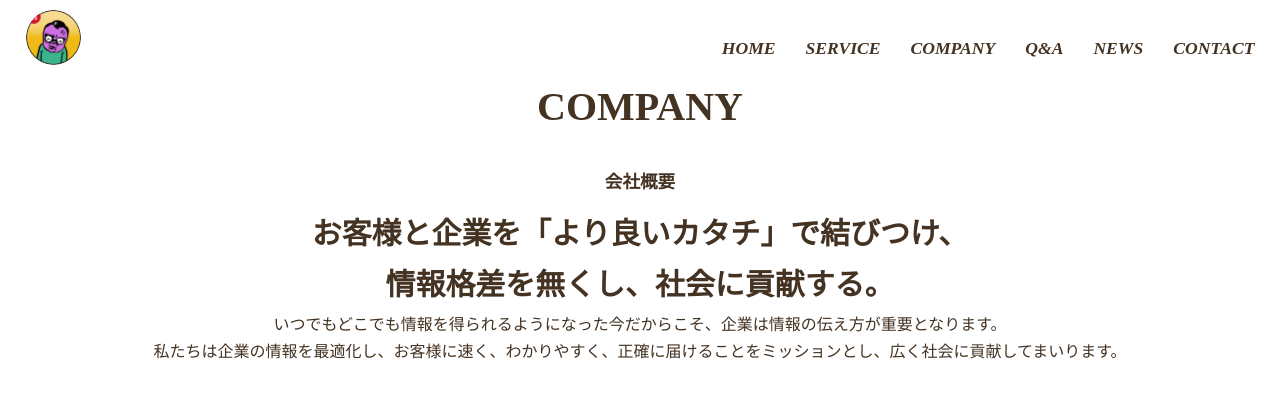
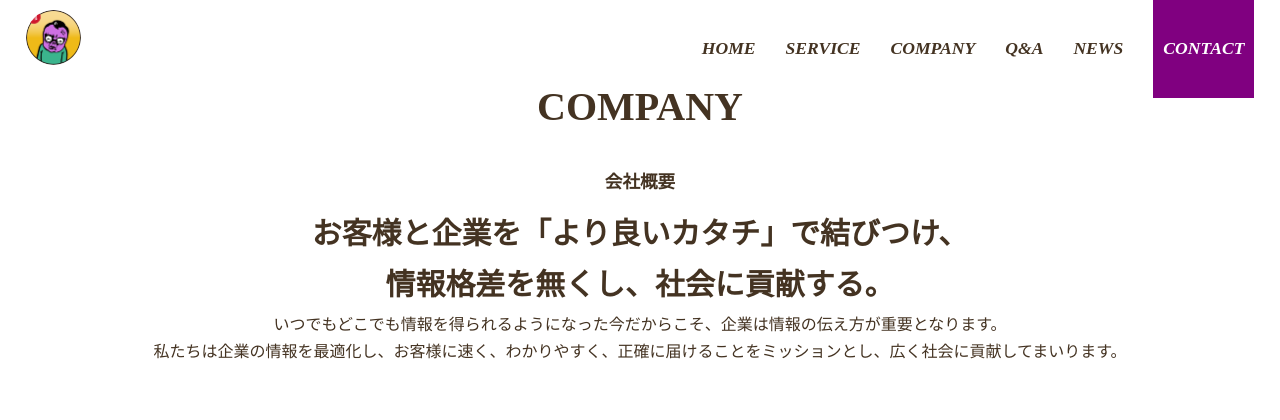
Before and after one commit to JUNJI-MUROI/hp, a PHP site: page /company.html in a window 1280 px wide. Shown: the top 420 px of the page. Run offline with PHP 8.4, Linux system fonts and the light colour scheme.

```diff
--- a/company.html
+++ b/company.html
@@ -19,7 +19,9 @@
             <li><a href="company.html">COMPANY</a></li>
             <li><a href="qanda.html">Q&A</a></li>
             <li><a href="news.html">NEWS</a></li>
-            <li><a href="contact.html">CONTACT</a></li>
+            <div class="con">
+                <li><a href="contact.html">CONTACT</a></li>
+              </div>
           </ul>
         </nav>
       </header>
--- a/contact.html
+++ b/contact.html
@@ -9,9 +9,7 @@
     <!-- Google Tag Manager -->
     <link rel="stylesheet" href="style.css">
     <link rel="icon" href="image/home-icon.png" type="image/png">
-
 </head>
-
 <body>
   <header class="page-header wrapper">
     <a href="index.html"> <img src="image/home-icon.png" alt="home-icon" class="logo"></a>
@@ -22,7 +20,9 @@
         <li><a href="company.html">COMPANY</a></li>
         <li><a href="qanda.html">Q&A</a></li>
         <li><a href="news.html">NEWS</a></li>
-        <li><a href="contact.html">CONTACT</a></li>
+        <div class="con">
+          <li><a href="contact.html">CONTACT</a></li>
+        </div>
       </ul>
     </nav>
   </header>
--- a/index.html
+++ b/index.html
@@ -21,7 +21,9 @@
                     <li><a href="company.html">COMPANY</a></li>
                     <li><a href="qanda.html">Q&A</a></li>
                     <li><a href="news.html">NEWS</a></li>
-                    <li><a href="contact.html">CONTACT</a></li>
+                    <div class="con">
+                        <li><a href="contact.html">CONTACT</a></li>
+                      </div>
                 </ul>
             </nav>
         </header>
@@ -138,7 +140,7 @@
                         <img src="https://www.dar-win.jp/darwin/wp-content/themes/theme-darwin/images/top-mission-img2.jpg" class="img-responsive">
                     </div>
                     <div class="wor">
-                        <h2 class="sizeb">WORKS</h2>
+                        <h2 class="sizeb">COMPANY</h2>
                         <p>
                             官公庁から中小企業まで幅広い業種のweb制作の実績が御座います。
                             <br>
--- a/service.html
+++ b/service.html
@@ -18,7 +18,9 @@
                 <li><a href="company.html">COMPANY</a></li>
                 <li><a href="qanda.html">Q&A</a></li>
                 <li><a href="news.html">NEWS</a></li>
-                <li><a href="contact.html">CONTACT</a></li>
+                <div class="con">
+                    <li><a href="contact.html">CONTACT</a></li>
+                  </div>
             </ul>
         </nav>
     </header>
--- a/style.css
+++ b/style.css
@@ -234,14 +234,14 @@ img {
 
 .page-footer {
   text-align: center;
-  margin-top: 150px;
-
+  padding-top: 200px;
 }
 
 .page-footer p{
   font-weight: bold;
   font-size: 20px;
   margin-bottom: 30px;
+  margin-top: 100px;
 }
 
 .page-footer h2{
@@ -314,6 +314,12 @@ small{
 .contact {
   max-width: 1120px;
 
+}
+
+.con li a {
+  color: white;
+  background-color: purple;
+  padding: 40px 10px;
 }
 
 
```
